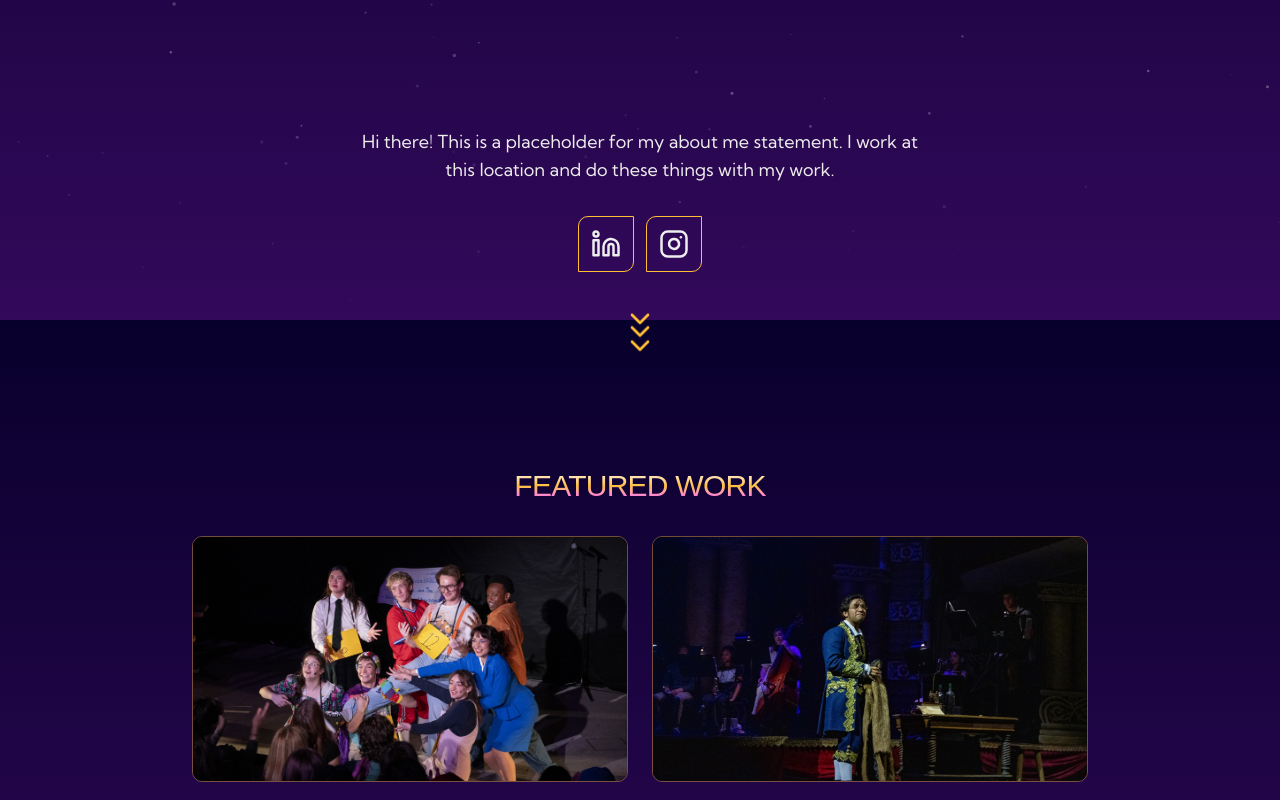
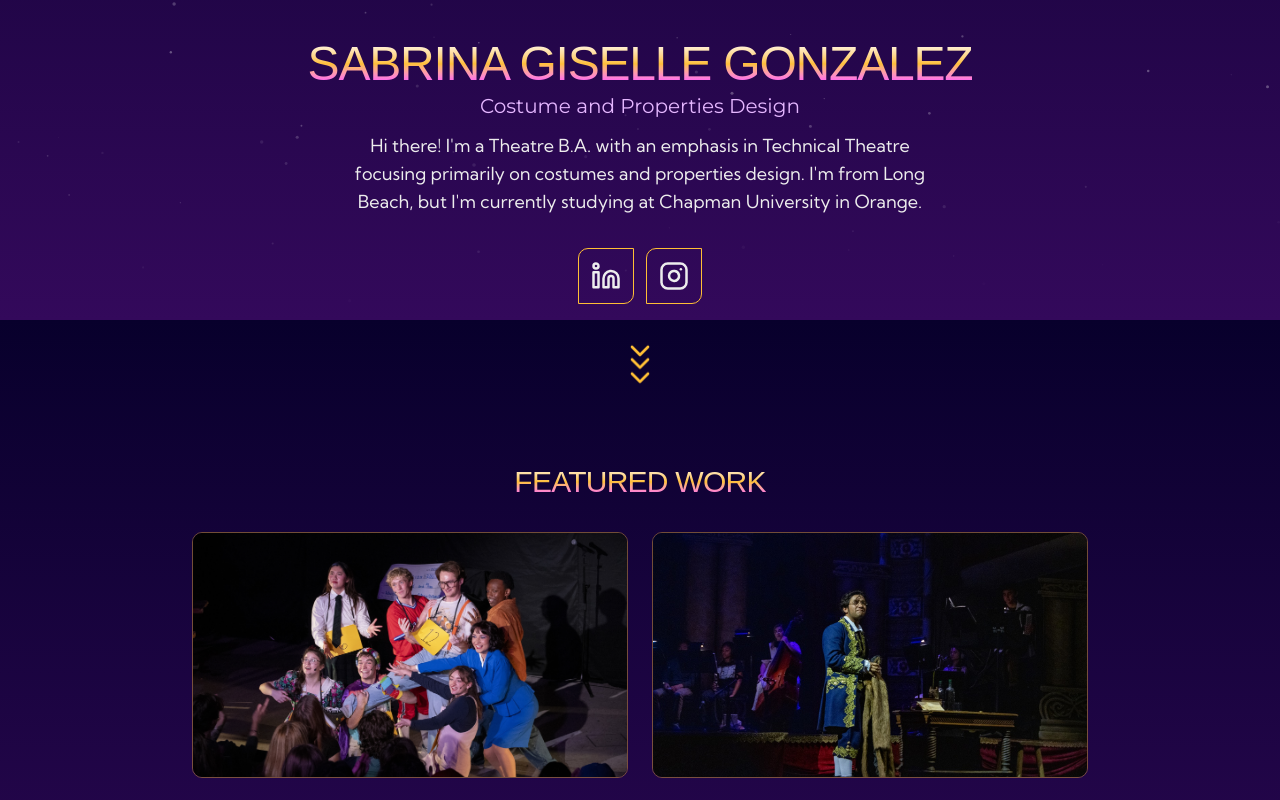
Before and after one commit to sabrinagisellegonzalez/personal-site, a Next.js app: page / in a window 1280 px wide. Shown: the part 480-1280 px from the top of the page. Built offline with nearby package versions, Linux system fonts and the light colour scheme; a web font is replaced by a local one.

Commit message:
feat: enhance Home component layout and add ScrollToSection functionality; update branding information

```diff
--- a/app/page.tsx
+++ b/app/page.tsx
@@ -6,23 +6,29 @@ import { ProfileFlip } from "@/components/profile-flip";
 import { TitleScatter } from "@/components/title-scatter";
 import { branding } from "@/lib/self";
 import { ExploreMoreArrows } from "@/components/custom/explore-more-arrows";
+import { ScrollToSection } from "@/components/custom/scroll-to-section";
 import { LinkedinIcon } from "@/components/icons/linkedin";
 import { InstagramIcon } from "@/components/icons/instagram";
 
 export default function Home() {
   return (
     <div className="flex min-h-screen items-center justify-center font-sans">
-      <main className="flex min-h-screen w-full max-w-5xl flex-col items-center justify-center py-32 px-8 md:px-16 gap-5">
+      <main className="flex min-h-screen w-full max-w-5xl flex-col items-center justify-center py-32 px-8 md:px-16 gap-4">
 
         {/* Hero */}
-        <div className="flex flex-col items-center pt-24 min-h-screen">
+        <div className="flex flex-col items-center pt-2 sm:pt-20 min-h-screen">
           <ProfileFlip />
           <br />
-          <TitleScatter />
-          <p className="mt-6 text-lg text-center max-w-xl starting:opacity-0 opacity-1000 duration-500 delay-700 transition-opacity">
+          <h1 className="font-display uppercase tracking-tight text-center text-4xl md:text-5xl starting:opacity-0 opacity-1000 duration-500 delay-500 transition-opacity bg-clip-text text-transparent bg-linear-to-b from-white via-primary to-secondary to-86%">
+            Sabrina Giselle Gonzalez
+          </h1>
+          <h2 className="font-Montserrat text-center text-lg sm:text-xl mt-1 text-[#E5B7FF] starting:opacity-0 opacity-1000 duration-500 delay-700">
+            {branding.oneLiner}
+          </h2>
+          <p className="mt-3 sm:text-lg text-center max-w-xl starting:opacity-0 opacity-1000 duration-500 delay-[900ms] transition-opacity">
             {branding.aboutMe}
           </p>
-          <div className="flex flex-row gap-3 mt-8 justify-center items-center starting:opacity-0 opacity-1000 duration-500 delay-[900ms] transition-opacity">
+          <div className="flex flex-row gap-3 mt-8 justify-center items-center starting:opacity-0 opacity-1000 duration-500 delay-[1100ms] transition-opacity">
             <Button asChild variant="leaf" size="xl_square" className="font-display uppercase text-xl">
               <Link href={branding.linkedInUrl} target="_blank" rel="noopener noreferrer">
                 <LinkedinIcon size={30} />
@@ -34,9 +40,9 @@ export default function Home() {
               </Link>
             </Button>
           </div>
-          <Link href="#featured-work" className="starting:opacity-0 opacity-1000 duration-500 delay-[1800ms] transition-opacity">
+          <ScrollToSection targetId="featured-work" className="starting:opacity-0 opacity-1000 duration-500 delay-[3100ms] transition-opacity">
             <ExploreMoreArrows className="mt-8" />
-          </Link>
+          </ScrollToSection>
         </div>
 
 
--- /dev/null
+++ b/components/custom/scroll-to-section.tsx
@@ -0,0 +1,20 @@
+"use client"
+
+import { cn } from "@/lib/utils"
+
+type Props = {
+  targetId: string
+  className?: string
+  children: React.ReactNode
+}
+
+export function ScrollToSection({ targetId, className, children }: Props) {
+  return (
+    <button
+      className={cn("cursor-pointer bg-transparent border-none p-0", className)}
+      onClick={() => document.getElementById(targetId)?.scrollIntoView({ behavior: "smooth" })}
+    >
+      {children}
+    </button>
+  )
+}
--- a/components/project-card.tsx
+++ b/components/project-card.tsx
@@ -34,7 +34,7 @@ export function ProjectCard({ project, isSelected, onClick }: ProjectCardProps)
         </div>
 
         {/* desktop hover overlay */}
-        <div className="absolute inset-0 bg-black/60 opacity-0 group-hover:opacity-100 transition-opacity duration-300 hidden md:flex items-center justify-center">
+        <div className="absolute inset-0 bg-black/75 opacity-0 group-hover:opacity-100 transition-opacity duration-300 hidden md:flex items-center justify-center px-4">
           <p className="font-display uppercase text-lg tracking-wider text-transparent bg-clip-text bg-linear-to-b from-white via-primary to-secondary to-86% text-center">
             {project.name}
           </p>
--- a/components/project-gallery.tsx
+++ b/components/project-gallery.tsx
@@ -15,14 +15,15 @@ export function ProjectGallery({ projects }: ProjectGalleryProps) {
 
   return (
     <LayoutGroup>
-      <div className="grid grid-cols-1 sm:grid-cols-2 gap-6 w-full">
+      <div className="flex flex-wrap justify-center gap-6 w-full">
         {projects.map((project) => (
-          <ProjectCard
-            key={project.id}
-            project={project}
-            isSelected={selectedProject?.id === project.id}
-            onClick={() => setSelectedProject(project)}
-          />
+          <div key={project.id} className="w-full md:w-[calc(50%-12px)]">
+            <ProjectCard
+              project={project}
+              isSelected={selectedProject?.id === project.id}
+              onClick={() => setSelectedProject(project)}
+            />
+          </div>
         ))}
       </div>
 
--- a/lib/self.ts
+++ b/lib/self.ts
@@ -1,6 +1,6 @@
 export const branding = {
-    aboutMe: "Hi there! This is a placeholder for my about me statement. I work at this location and do these things with my work.",
-    oneLiner: "This is a short one-liner about my title.",
+    aboutMe: "Hi there! I'm a Theatre B.A. with an emphasis in Technical Theatre focusing primarily on costumes and properties design. I'm from Long Beach, but I'm currently studying at Chapman University in Orange.",
+    oneLiner: "Costume and Properties Design",
     linkedInUrl: "https://www.linkedin.com/in/sabrina-giselle-gonzalez/",
     instagramUrl: "/"
 };
```
